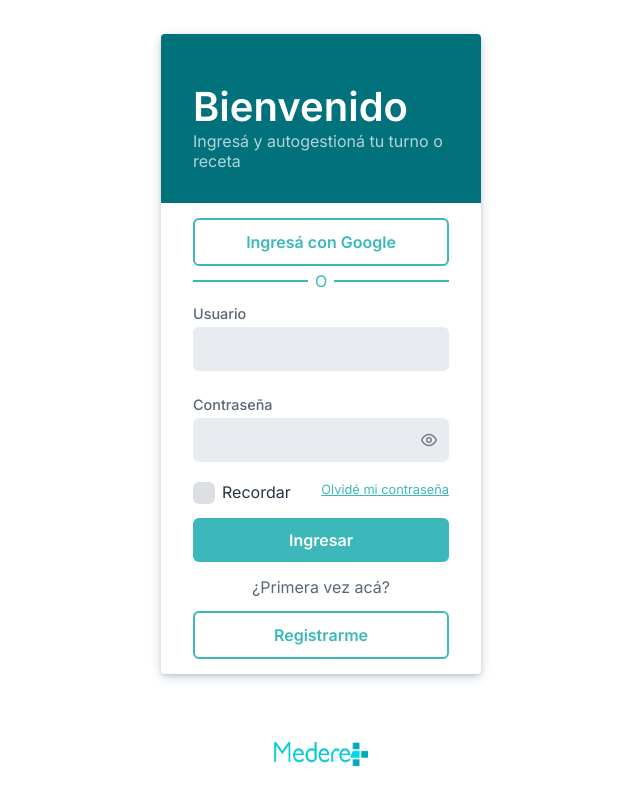
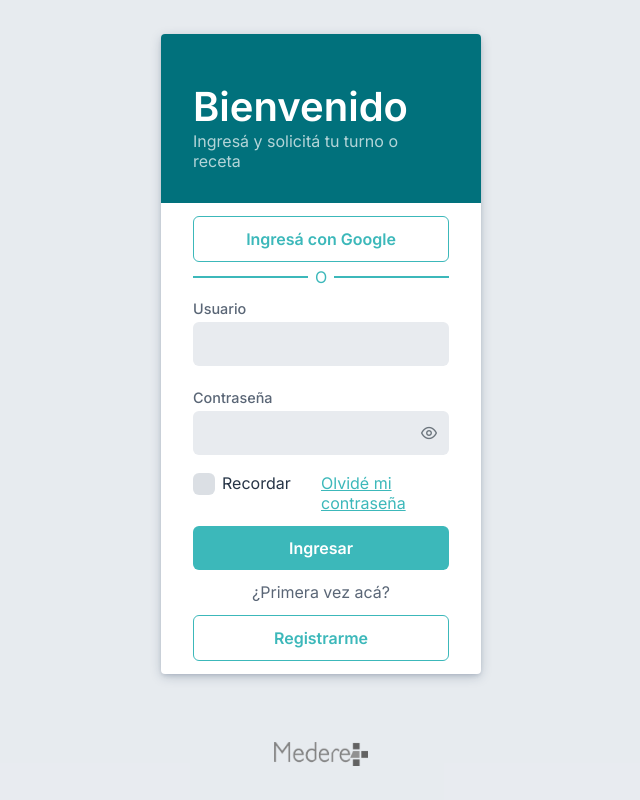
Before and after one commit to NicoMessina25/webAppointmentsDemo, a React (Create React App) app: page / in a window 1280 px wide. Shown: the whole page, without its empty margins (319-959 px from the left). Built offline with nearby package versions, Linux system fonts and the light colour scheme; no server answers.

Commit message:
Agrega logo por defecto cuando no lo consigue del backend

```diff
--- a/src/Components/Login/Login.scss
+++ b/src/Components/Login/Login.scss
@@ -1,8 +1,10 @@
+@import '../../scss/mixins', '../../scss/colors', '../../scss/fontFamilies';
 .login {
     justify-content: space-around;
     align-items: center;
     height: 100vh;
     width: 100%;
+    background-color: map-get($lightBase, baseContrast);
   }
 
 .logoSite {
--- a/src/Components/Login/Login.tsx
+++ b/src/Components/Login/Login.tsx
@@ -6,20 +6,22 @@ import { getLogo } from "../../services/imageService";
 
 export default function Login(){
     const [logo, setLogo] = useState("");
+    const [src,setSrc]=useState("http://medere1.medere.localhost:8080/imgs/");
+    const [defaultLogo,setDefaultLogo]=useState("/img/advenio-medere.png");
 
      useEffect(()=>{
         getLogo().then(res=>{
             setLogo(res);
+            setSrc(src+res);
         })
     },[])
 
 
-
     return(
         <div className="login flexible--column">
-            { logo!="" && <img src={`http://medere1.medere.localhost:8080/imgs/${logo}`} alt="" className='logoSite' /> }
+            { logo!="" && <img src={src} onError={()=>{setSrc(defaultLogo)}} alt="" className='logoSite' /> }
             <LogginForm googleLogin/>
-            <img src="/img/advenio-medere.png" alt="" className='logo' />
+            <img src="/img/graylogo.png" alt="" className='logo' />
         </div>
     )
 }
--- a/src/Components/Register/Register.scss
+++ b/src/Components/Register/Register.scss
@@ -8,7 +8,6 @@
 .registerBody{
     width: 33%;
     padding: 2%;
-
     .googleButton{
         width: 100%;
         margin-right: 0 !important;
--- a/src/lang/es.json
+++ b/src/lang/es.json
@@ -14,7 +14,7 @@
     "Back":"Volver",
     "Cancel":"Cancelar",
     "Continue":"Continuar",
-    "EnterAndRequestYourTurnOrRecipe":"Ingresá y autogestioná tu turno o receta",
+    "EnterAndRequestYourTurnOrRecipe":"Ingresá y solicitá tu turno o receta",
     "Welcome":"Bienvenido",
     "User":"Usuario",
     "Password":"Contraseña",
--- a/src/scss/styles.scss
+++ b/src/scss/styles.scss
@@ -8,7 +8,7 @@
 }
 
 body{
-    background-color: #FFF;//map-get($lightBase, baseContrast);
+    background-color: $contrast;// map-get($lightBase, baseContrast);
 }
 
 .flexible--row{
@@ -78,7 +78,7 @@ a{
     @extend.button;
     color: map-get($lightPrimary, main) !important;
     background-color: $contrast !important;
-    border: 2px solid map-get($lightPrimary, main) !important;
+    border: 1px solid map-get($lightPrimary, main) !important;
 
     &:hover{
         color: $contrast !important;
@@ -162,7 +162,7 @@ input, .p-dropdown{
 
 .link{
     color: map-get($lightPrimary, main);
-    font-size: 80%;
+    font-size: 100%;
     font-weight: 400;
     text-decoration: underline
 }
```
Also changed, not shown: public/img/graylogo.png (added).
